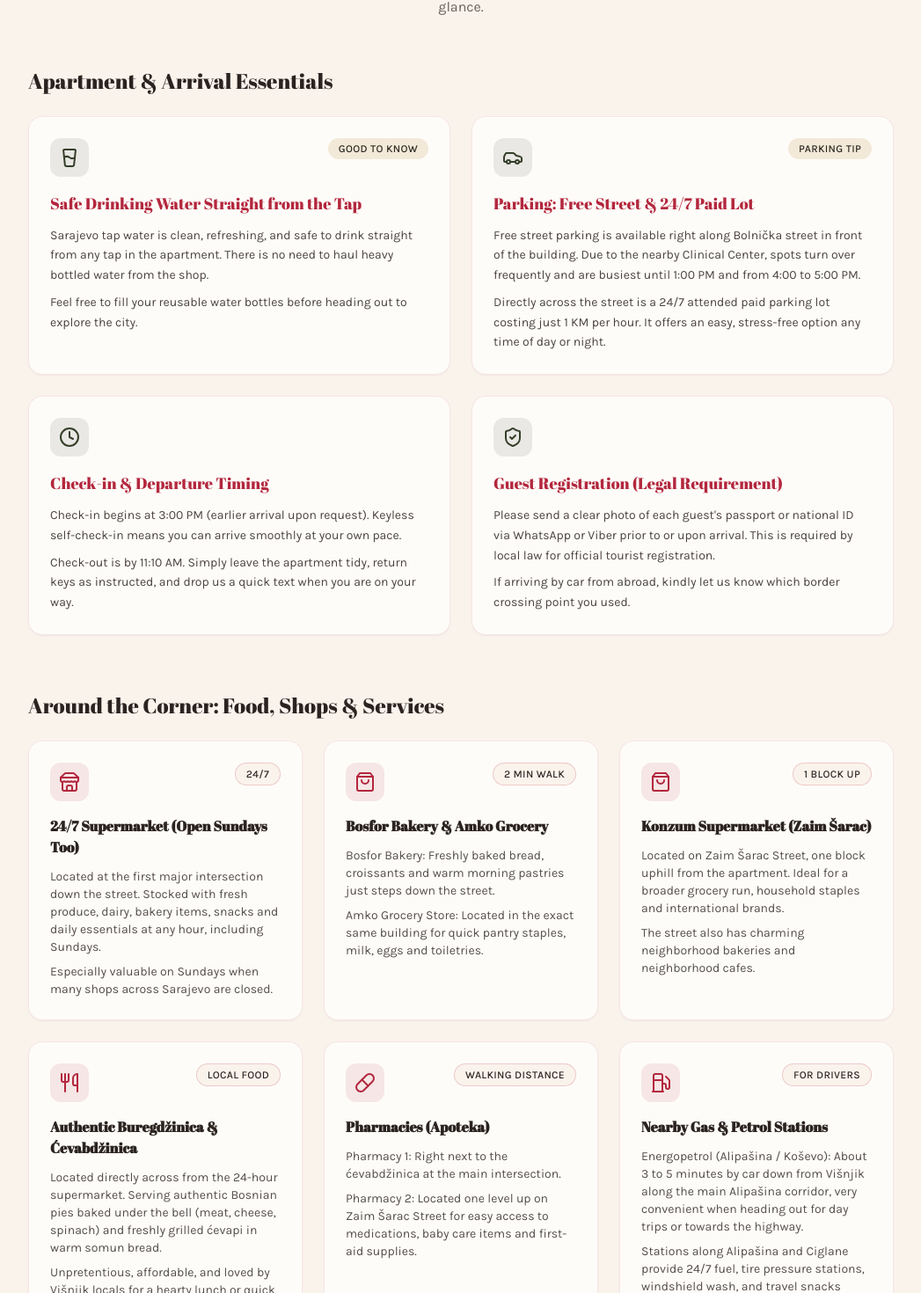
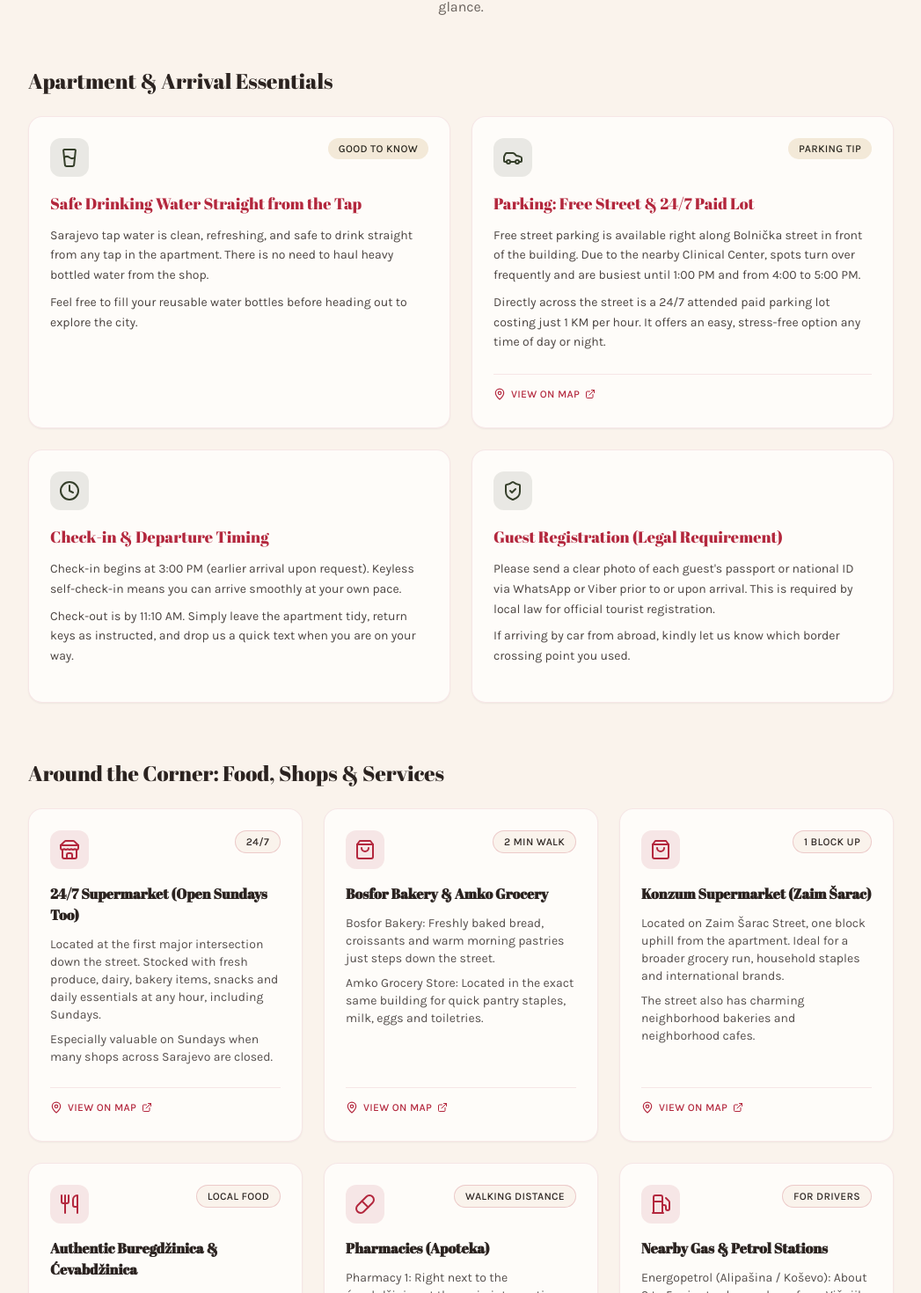
Before and after one commit to Enoltra/cherry-magic-appartment, a Next.js app: page /local-tips in a window 1280 px wide. Shown: the part 336-1806 px from the top of the page at 88% size, without its empty margins (116-1163 px from the left). Built offline with nearby package versions, Linux system fonts and the light colour scheme; a web font is replaced by a local one.

Commit message:
Add 'View on map' buttons to Local Tips cards (parking, stores, bakeries, pharmacies, gas stations)

```diff
--- a/app/local-tips/page.tsx
+++ b/app/local-tips/page.tsx
@@ -3,12 +3,13 @@
 import { ReactNode } from "react";
 import { useLang } from "@/lib/i18n";
 import FadeUp from "@/components/FadeUp";
-import { GlassWater, Car, Clock, ShieldCheck, ShoppingBag, Store, Utensils, Pill, Fuel, PhoneCall } from "lucide-react";
+import { GlassWater, Car, Clock, ShieldCheck, ShoppingBag, Store, Utensils, Pill, Fuel, PhoneCall, MapPin, ExternalLink } from "lucide-react";
 
 type TipCard = {
   icon: ReactNode;
   title: string;
   badge?: string;
+  mapQuery?: string;
   details: string[];
 };
 
@@ -34,6 +35,7 @@ export default function LocalTipsPage() {
       icon: <Car size={24} />,
       title: isDe ? "Parken vor Ort (Kostenlos & 24/7 Bewacht)" : "Parking: Free Street & 24/7 Paid Lot",
       badge: isDe ? "Park-Tipp" : "Parking tip",
+      mapQuery: "Bolnicka+46+Sarajevo",
       details: [
         isDe
           ? "Kostenloses Parken an der Straße direkt vor dem Gebäude. Aufgrund des nahegelegenen Klinikzentrums ist es meist bis 13:00 Uhr sowie zwischen 16:00 und 17:00 Uhr belebter."
@@ -74,6 +76,7 @@ export default function LocalTipsPage() {
       icon: <Store size={24} />,
       title: isDe ? "24-Stunden-Supermarkt (Auch Sonntags)" : "24/7 Supermarket (Open Sundays Too)",
       badge: "24/7",
+      mapQuery: "Supermarket+Bolnicka+Sarajevo",
       details: [
         isDe
           ? "An der ersten größeren Kreuzung, nur wenige Gehminuten die Straße hinunter. Perfekt für frisches Obst, Gemüse, Getränke und späte Einkäufe an jedem Wochentag."
@@ -87,6 +90,7 @@ export default function LocalTipsPage() {
       icon: <ShoppingBag size={24} />,
       title: isDe ? "Bäckerei Bosfor & Amko Markt" : "Bosfor Bakery & Amko Grocery",
       badge: isDe ? "2 Min zu Fuß" : "2 min walk",
+      mapQuery: "Pekara+Bosfor+Bolnicka+Sarajevo",
       details: [
         isDe
           ? "Bäckerei Bosfor: Hervorragendes ofenfrisches Gebäck, Brot, Burek und Croissants für ein gemütliches Frühstück in der Wohnung."
@@ -100,6 +104,7 @@ export default function LocalTipsPage() {
       icon: <ShoppingBag size={24} />,
       title: isDe ? "Konzum Supermarkt & Bäckereien" : "Konzum Supermarket (Zaim Šarac)",
       badge: isDe ? "1 Häuserblock entfernt" : "1 block up",
+      mapQuery: "Konzum+Zaim+Sarac+Sarajevo",
       details: [
         isDe
           ? "In der Zaim-Šarac-Straße (eine Ebene oberhalb des Apartments gelegen) finden Sie einen gut sortierten Konzum-Supermarkt für Ihren Wocheneinkauf."
@@ -113,6 +118,7 @@ export default function LocalTipsPage() {
       icon: <Utensils size={24} />,
       title: isDe ? "Buregdžinica & Ćevabdžinica" : "Authentic Buregdžinica & Ćevabdžinica",
       badge: isDe ? "Lokale Küche" : "Local food",
+      mapQuery: "Buregdzinica+Cevabdzinica+Bolnicka+Sarajevo",
       details: [
         isDe
           ? "Gegenüber dem 24-Stunden-Supermarkt: Echte, traditionelle bosnische Pita unter der Sač gebacken (Burek, Sirnica, Zeljanica) und frische Ćevapi im warmen Somun."
@@ -126,6 +132,7 @@ export default function LocalTipsPage() {
       icon: <Pill size={24} />,
       title: isDe ? "Apotheken in der Nähe" : "Pharmacies (Apoteka)",
       badge: isDe ? "In Gehweite" : "Walking distance",
+      mapQuery: "Apoteka+Bolnicka+Sarajevo",
       details: [
         isDe
           ? "Apotheke 1: Direkt neben der Ćevabdžinica an der Hauptkreuzung."
@@ -139,6 +146,7 @@ export default function LocalTipsPage() {
       icon: <Fuel size={24} />,
       title: isDe ? "Tankstellen in der Umgebung" : "Nearby Gas & Petrol Stations",
       badge: isDe ? "Für Autofahrer" : "For drivers",
+      mapQuery: "Energopetrol+Alipasina+Sarajevo",
       details: [
         isDe
           ? "Energopetrol (Alipašina / Koševo): Nur etwa 3 bis 5 Fahrminuten unterhalb von Višnjik an der Alipašina-Hauptstraße, sehr praktisch vor Ausflügen oder vor der Abreise."
@@ -181,12 +189,26 @@ export default function LocalTipsPage() {
                   )}
                 </div>
                 <h3 className="!text-lg !text-cherry mb-3">{item.title}</h3>
-                <div className="space-y-2 text-sm text-charcoal/85 leading-relaxed font-body">
+                <div className="space-y-2 text-sm text-charcoal/85 leading-relaxed font-body mb-4">
                   {item.details.map((d, di) => (
                     <p key={di}>{d}</p>
                   ))}
                 </div>
               </div>
+              {item.mapQuery && (
+                <div className="pt-3 border-t border-cherry/10 mt-2">
+                  <a
+                    href={`https://www.google.com/maps/search/${item.mapQuery}`}
+                    target="_blank"
+                    rel="noopener noreferrer"
+                    className="inline-flex items-center gap-1.5 text-xs uppercase tracking-wide font-medium text-cherry hover:text-cherry-dark transition-colors"
+                  >
+                    <MapPin size={14} />
+                    <span>{isDe ? "Auf Karte ansehen" : "View on map"}</span>
+                    <ExternalLink size={12} />
+                  </a>
+                </div>
+              )}
             </div>
           </FadeUp>
         ))}
@@ -211,12 +233,26 @@ export default function LocalTipsPage() {
                   )}
                 </div>
                 <h3 className="!text-base !text-charcoal mb-3 font-semibold">{item.title}</h3>
-                <div className="space-y-2 text-xs md:text-sm text-charcoal/80 leading-relaxed font-body">
+                <div className="space-y-2 text-xs md:text-sm text-charcoal/80 leading-relaxed font-body mb-4">
                   {item.details.map((d, di) => (
                     <p key={di}>{d}</p>
                   ))}
                 </div>
               </div>
+              {item.mapQuery && (
+                <div className="pt-3 border-t border-cherry/10 mt-2">
+                  <a
+                    href={`https://www.google.com/maps/search/${item.mapQuery}`}
+                    target="_blank"
+                    rel="noopener noreferrer"
+                    className="inline-flex items-center gap-1.5 text-xs uppercase tracking-wide font-medium text-cherry hover:text-cherry-dark transition-colors"
+                  >
+                    <MapPin size={14} />
+                    <span>{isDe ? "Auf Karte ansehen" : "View on map"}</span>
+                    <ExternalLink size={12} />
+                  </a>
+                </div>
+              )}
             </div>
           </FadeUp>
         ))}
```
